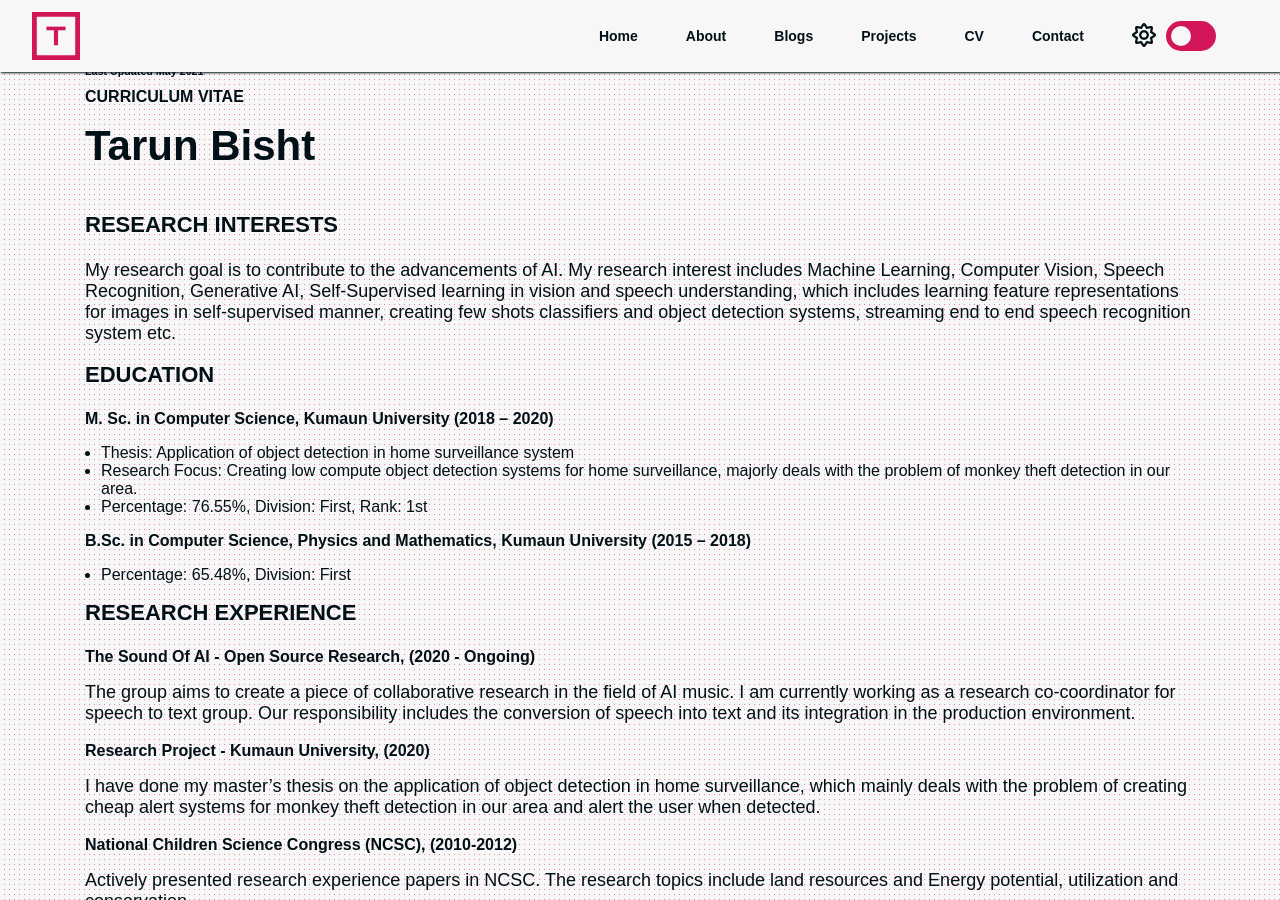
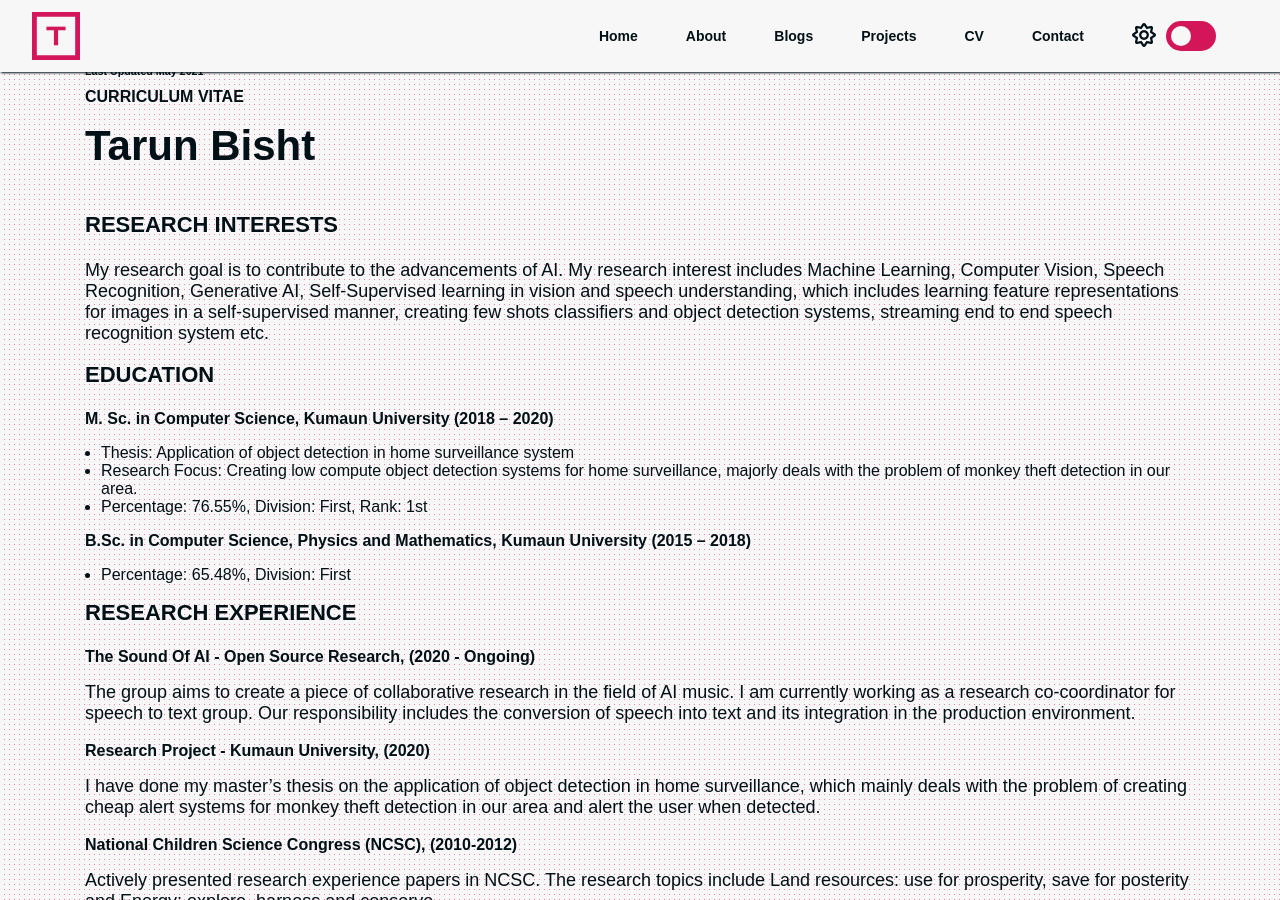
Before and after one commit to tarun-bisht/tarun-bisht.github.io, a Jekyll site: the page built from cv.md, in a window 1280 px wide and 900 px high, scrolled down 805 px. Built offline with Jekyll 4.4.1, drawn with Linux system fonts in a browser that asks for light colours; nearby versions of some CDN libraries; some of the changed text lies outside the part shown.

Commit message:
contact form captcha, edit cv

```diff
--- a/_includes/bottom.html
+++ b/_includes/bottom.html
@@ -1,4 +1,5 @@
 {% if page.kwes %}
+    <script src="https://www.google.com/recaptcha/api.js" async defer></script>
     <script src="https://kwes.io/v2/kwes-script.js" async></script>
 {% endif %}
 <script src="{{ "/assets/js/production.min.js" | relative_url }}"></script>
--- a/contact.html
+++ b/contact.html
@@ -7,7 +7,7 @@
 
 <div class="contact" animation="fade-down" animation-time="1s">
     <div class="col-2">
-        <form class="kwes-form" action="https://kwes.io/api/foreign/forms/pgDIo2jDx13rCDTgFGOJ" method="POST">
+        <form class="kwes-form" has-recaptcha-v2 action="https://kwes.io/api/foreign/forms/pgDIo2jDx13rCDTgFGOJ" method="POST">
             <label for="id_name">Name</label>
             <input id="id_name" type="text" name="name" rules="required | max:50" maxlength="50">
             <label for="id_email">Email</label>
@@ -18,6 +18,7 @@
             <input id="id_subject" type="text" name="subject" rules="required | max:100" maxlength="100">
             <label for="id_message">Message</label>
             <textarea id="id_message" name="message" cols="40" rows="10" rules="required" spellcheck="false"></textarea>
+            <div class="g-recaptcha" data-sitekey="6Lfqa9EaAAAAAJtQk_bLRA1R0eDNplZ55cyq5Fri"></div>
             <button type="submit" class="button">Submit</button>
         </form>
         <div class="contact-details">
--- a/cv.md
+++ b/cv.md
@@ -15,7 +15,7 @@
 
 ### RESEARCH INTERESTS
 
-My research goal is to contribute to the advancements of AI. My research interest includes Machine Learning, Computer Vision, Speech Recognition, Generative AI, Self-Supervised learning in vision and speech understanding, which includes learning feature representations for images in self-supervised manner, creating few shots classifiers and object detection systems, streaming end to end speech recognition system etc.
+My research goal is to contribute to the advancements of AI. My research interest includes Machine Learning, Computer Vision, Speech Recognition, Generative AI, Self-Supervised learning in vision and speech understanding, which includes learning feature representations for images in a self-supervised manner, creating few shots classifiers and object detection systems, streaming end to end speech recognition system etc.
 
 
 ### EDUCATION
@@ -38,7 +38,7 @@
 I have done my master's thesis on the application of object detection in home surveillance, which mainly deals with the problem of creating cheap alert systems for monkey theft detection in our area and alert the user when detected.
 
 #### National Children Science Congress (NCSC), (2010-2012)
-Actively presented research experience papers in NCSC. The research topics include land resources and Energy potential, utilization and conservation.
+Actively presented research experience papers in NCSC. The research topics include Land resources: use for prosperity, save for posterity and Energy: explore, harness and conserve.
 
 
 ### TEACHING EXPERIENCE
```
Also changed, not shown: 1 other file.
